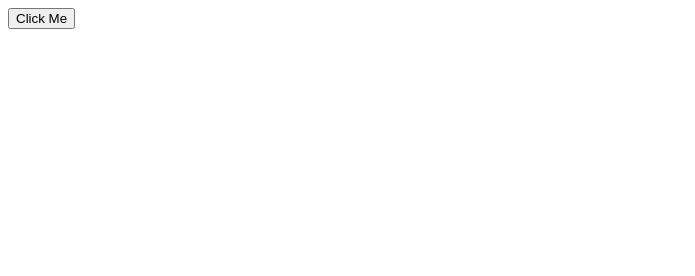
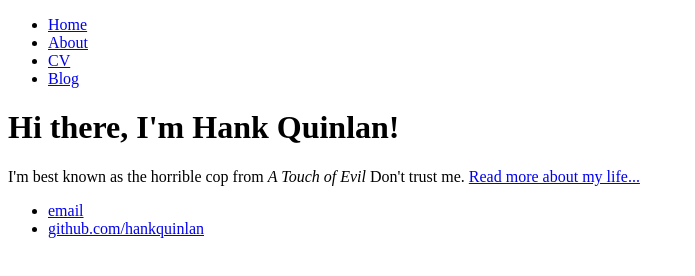
Before and after one commit to acolix/familytree, a plain HTML site: page index.html in a window 1280 px wide. Shown: the whole page, without its empty margins (0-695 px from the left). Drawn offline with Linux system fonts and the light colour scheme.

Commit message:
Update index.html

```diff
--- a/index.html
+++ b/index.html
@@ -1,9 +1,28 @@
 <!DOCTYPE html>
 <html>
 	<head>
-		<title></title>
+		<title>Hank Quinlan, Horrible Cop</title>
 	</head>
 	<body>
-	<button onclick="sayHello('world')">Click Me</button>
+		<nav>
+    		<ul>
+        		<li><a href="/">Home</a></li>
+	        	<li><a href="/about">About</a></li>
+        		<li><a href="/cv">CV</a></li>
+        		<li><a href="/blog">Blog</a></li>
+    		</ul>
+		</nav>
+		<div class="container">
+    		<div class="blurb">
+        		<h1>Hi there, I'm Hank Quinlan!</h1>
+				<p>I'm best known as the horrible cop from <em>A Touch of Evil</em> Don't trust me. <a href="/about">Read more about my life...</a></p>
+    		</div><!-- /.blurb -->
+		</div><!-- /.container -->
+		<footer>
+    		<ul>
+        		<li><a href="mailto:hankquinlanhub@gmail.com">email</a></li>
+        		<li><a href="https://github.com/hankquinlan">github.com/hankquinlan</a></li>
+			</ul>
+		</footer>
 	</body>
 </html>
```
